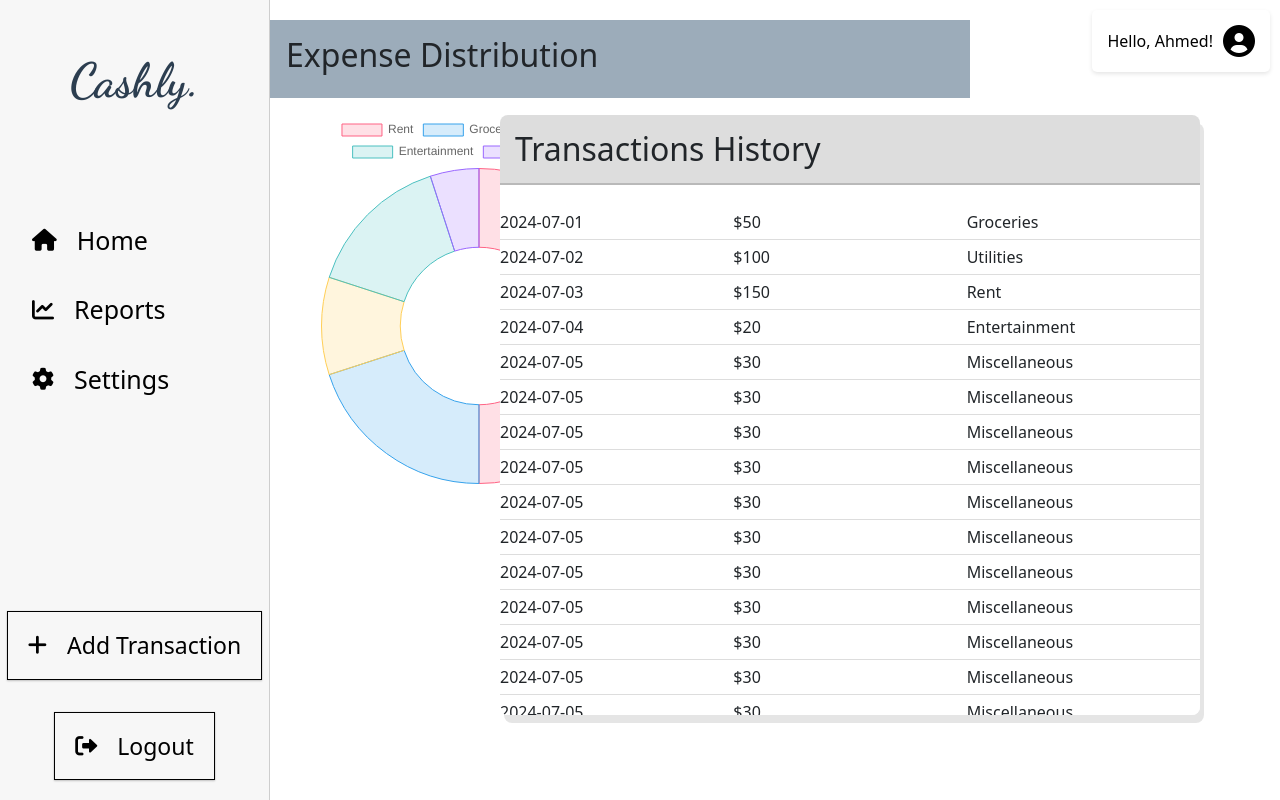
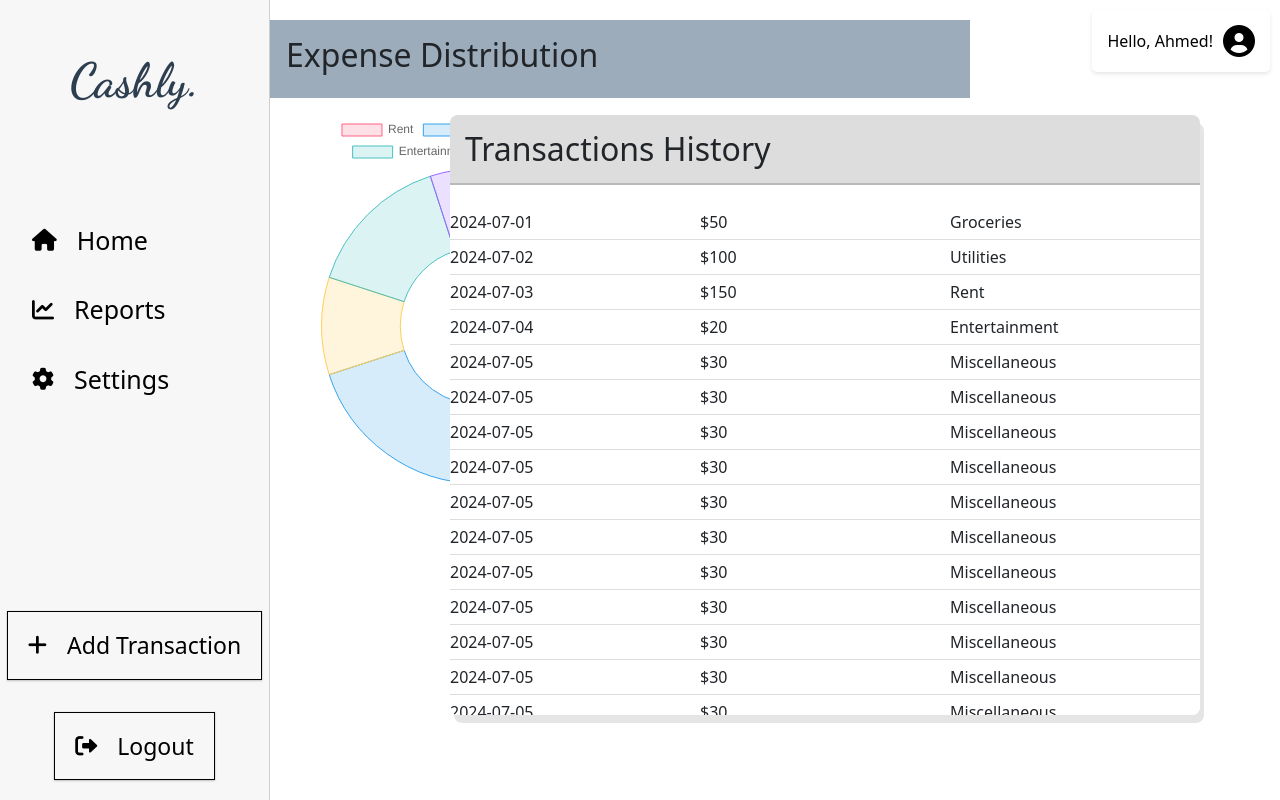
Before and after one commit to ahmedselamin/cashlysvv, a React (Create React App) app: page /home in a window 1280 px wide. Built offline with nearby package versions, Linux system fonts and the light colour scheme.

Commit message:
750px width

```diff
--- a/src/components/Home/Home.css
+++ b/src/components/Home/Home.css
@@ -25,5 +25,5 @@
 }
 
 .transactions-history {
-  width: 700px;
+  width: 750px;
 }
```
